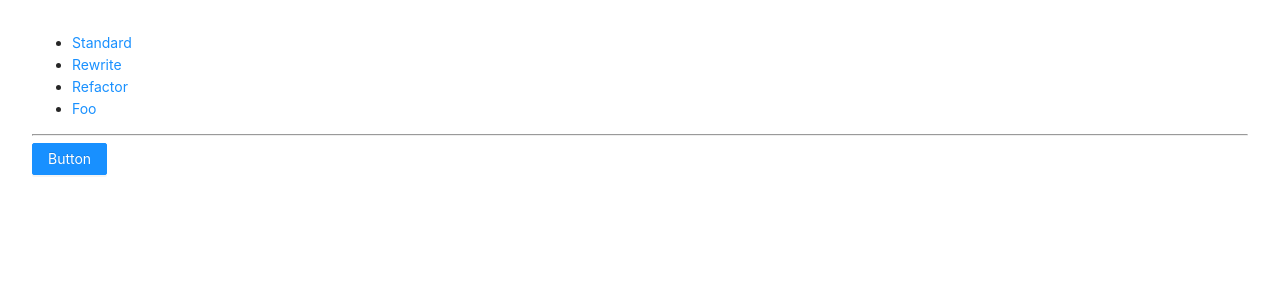
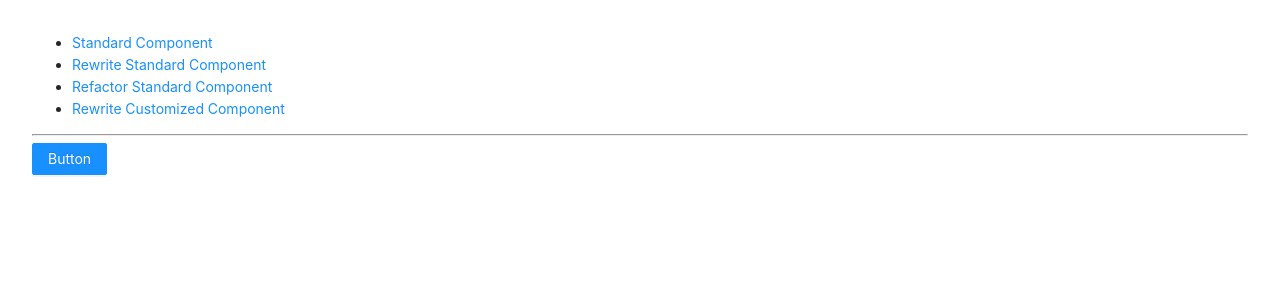
Before and after one commit to Turkyden/customize-spa-demo, a React (Create React App) app: page / in a window 1280 px wide. Shown: the top 300 px of the page. Built offline with nearby package versions, Linux system fonts and the light colour scheme.

Commit message:
feat: add the rewrite code feat: add the rewrite code

```diff
--- a/public/customize.js
+++ b/public/customize.js
@@ -51,7 +51,11 @@ window.pcComponentsConfig = {
       if (!window.location.pathname.includes("foo")) return;
       return {
         ...newProps,
-        children: <i>bar</i>
+        children: (
+          <i>
+            Rewited {newProps.children} as <b>bar</b>
+          </i>
+        )
       };
     }
   }
--- a/src/App.tsx
+++ b/src/App.tsx
@@ -7,16 +7,16 @@ export default function App() {
       <div style={{ padding: "2rem" }}>
         <ul>
           <li>
-            <Link to="/">Standard</Link>
+            <Link to="/">Standard Component</Link>
           </li>
           <li>
-            <Link to="/rewrite">Rewrite</Link>
+            <Link to="/rewrite">Rewrite Standard Component</Link>
           </li>
           <li>
-            <Link to="/refactor">Refactor</Link>
+            <Link to="/refactor">Refactor Standard Component</Link>
           </li>
           <li>
-            <Link to="/foo">Foo</Link>
+            <Link to="/foo">Rewrite Customized Component</Link>
           </li>
         </ul>
 
@@ -33,7 +33,7 @@ export default function App() {
             <Button type="primary">Button</Button>
           </Route>
           <Route path="/foo">
-            <Foo />
+            <Foo>foo</Foo>
           </Route>
         </Switch>
       </div>
```
